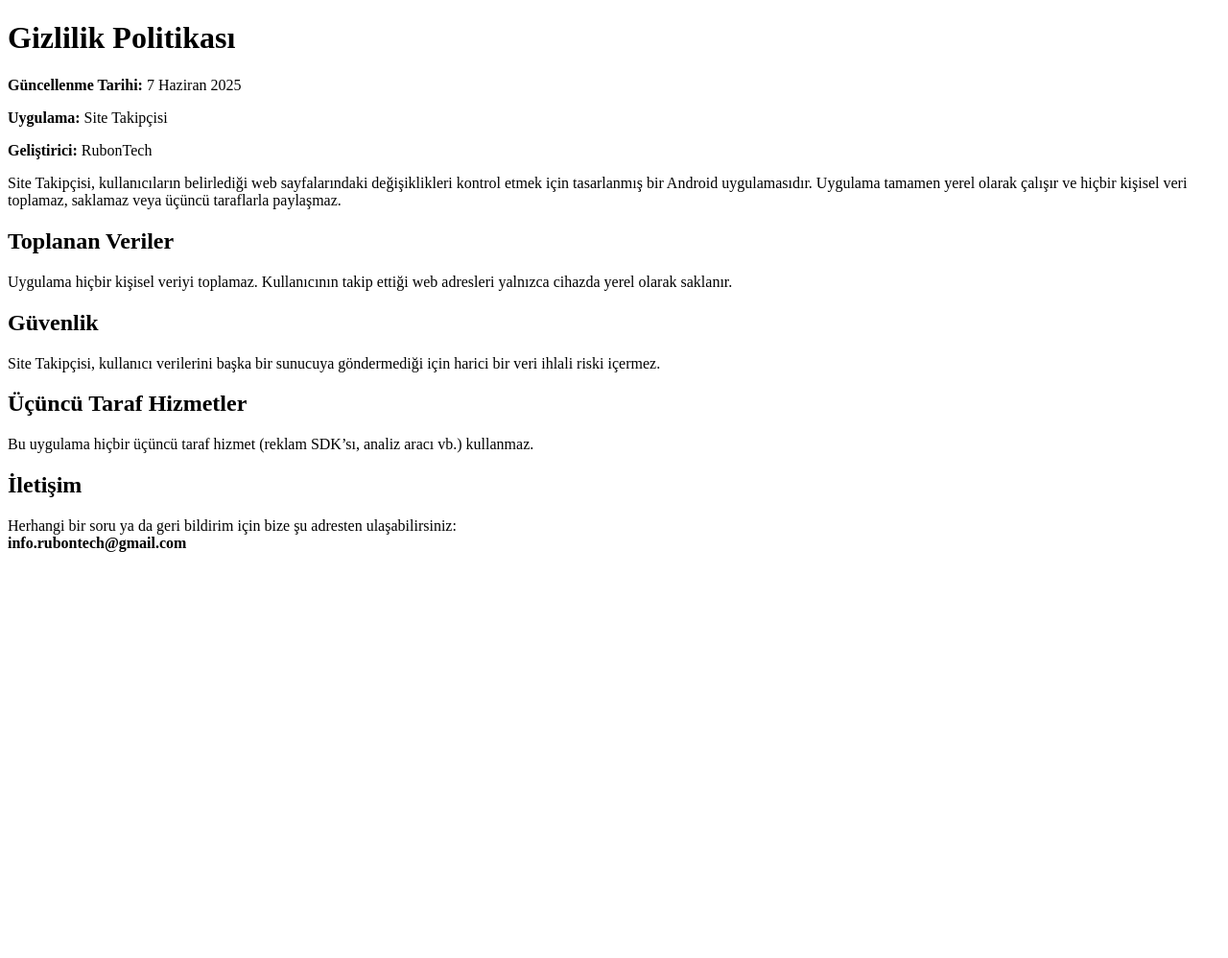
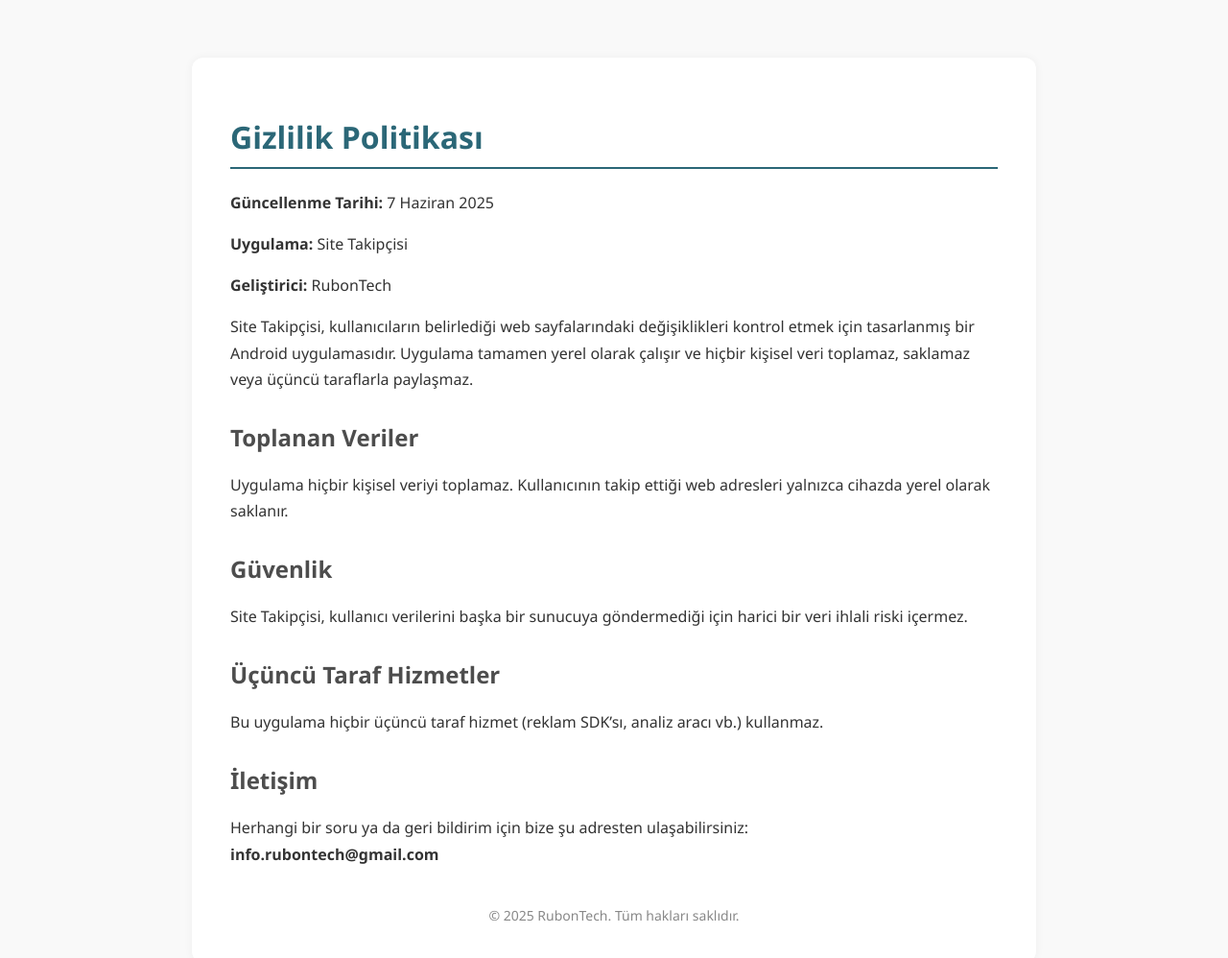
Before and after one commit to Taiyoko-sen/privacy-policy, a plain HTML site: page index.html in a window 1280 px wide. Shown: the whole page at 96% size. Before the commit the page ends 800 px from the top, so only its background shows below. Drawn offline with Linux system fonts and the light colour scheme.

Commit message:
Update index.html

```diff
--- a/index.html
+++ b/index.html
@@ -2,9 +2,47 @@
 <html lang="tr">
 <head>
   <meta charset="UTF-8">
-  <title>Site Takipçisi - Gizlilik Politikası</title>
+  <title>Gizlilik Politikası | Site Takipçisi</title>
+  <meta name="viewport" content="width=device-width, initial-scale=1.0">
+  <style>
+    body {
+      margin: 0;
+      padding: 0;
+      font-family: 'Segoe UI', sans-serif;
+      background-color: #f9f9f9;
+      color: #333;
+    }
+    .container {
+      max-width: 800px;
+      margin: 60px auto;
+      background: #fff;
+      padding: 40px;
+      border-radius: 12px;
+      box-shadow: 0 0 10px rgba(0,0,0,0.05);
+    }
+    h1 {
+      color: #2b6777;
+      border-bottom: 2px solid #2b6777;
+      padding-bottom: 10px;
+    }
+    h2 {
+      color: #4d4d4d;
+      margin-top: 30px;
+    }
+    p {
+      line-height: 1.7;
+      font-size: 16px;
+    }
+    footer {
+      text-align: center;
+      margin-top: 40px;
+      font-size: 14px;
+      color: #888;
+    }
+  </style>
 </head>
 <body>
+  <div class="container">
     <h1>Gizlilik Politikası</h1>
     <p><strong>Güncellenme Tarihi:</strong> 7 Haziran 2025</p>
     <p><strong>Uygulama:</strong> Site Takipçisi</p>
@@ -20,9 +58,12 @@
 
     <h2>Üçüncü Taraf Hizmetler</h2>
     <p>Bu uygulama hiçbir üçüncü taraf hizmet (reklam SDK’sı, analiz aracı vb.) kullanmaz.</p>
-<!-- Force rebuild -->
+
     <h2>İletişim</h2>
     <p>Herhangi bir soru ya da geri bildirim için bize şu adresten ulaşabilirsiniz:<br>
     <strong>info.rubontech@gmail.com</strong></p>
+
+    <footer>© 2025 RubonTech. Tüm hakları saklıdır.</footer>
+  </div>
 </body>
 </html>
```
Lines whose indentation alone changed are shown as unchanged.
